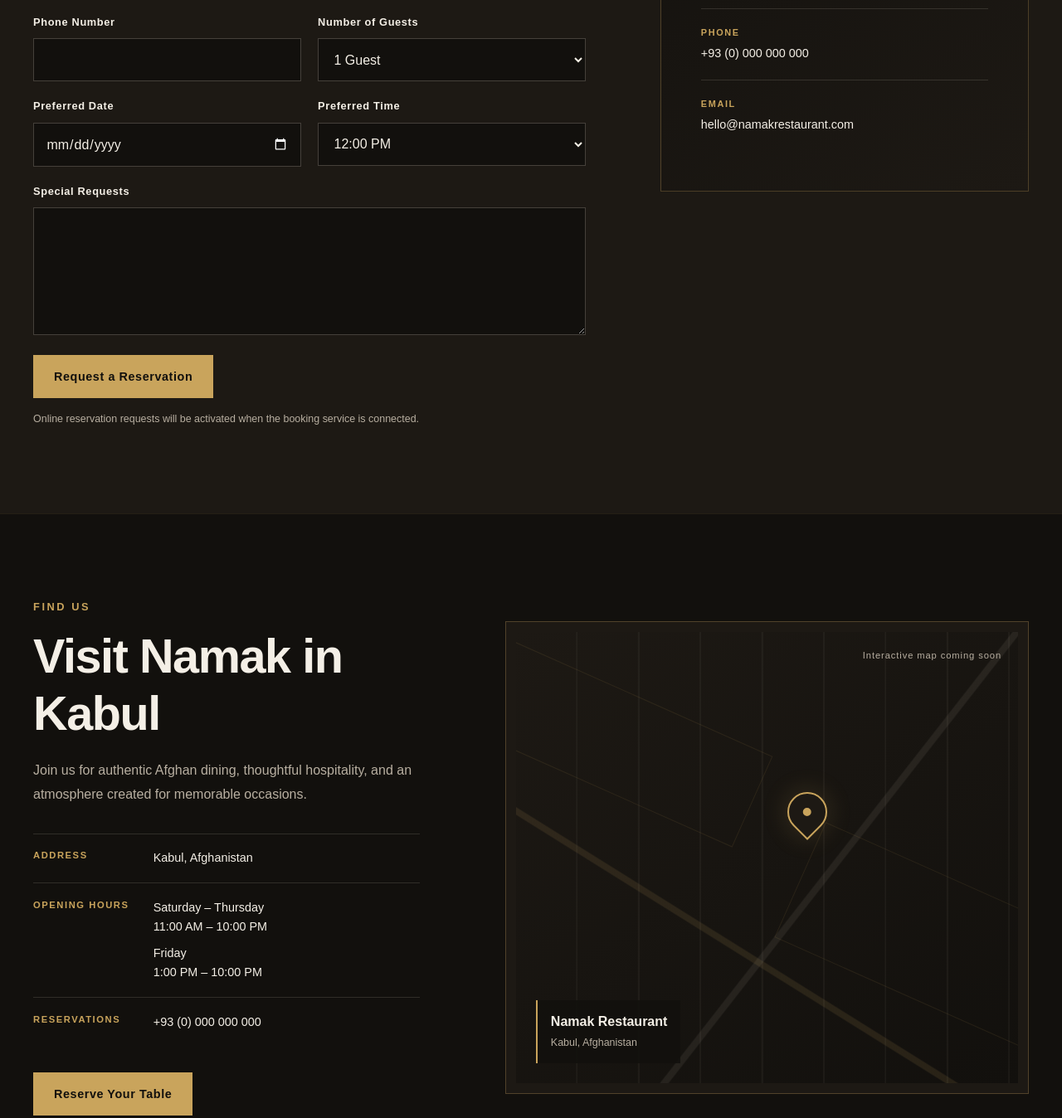
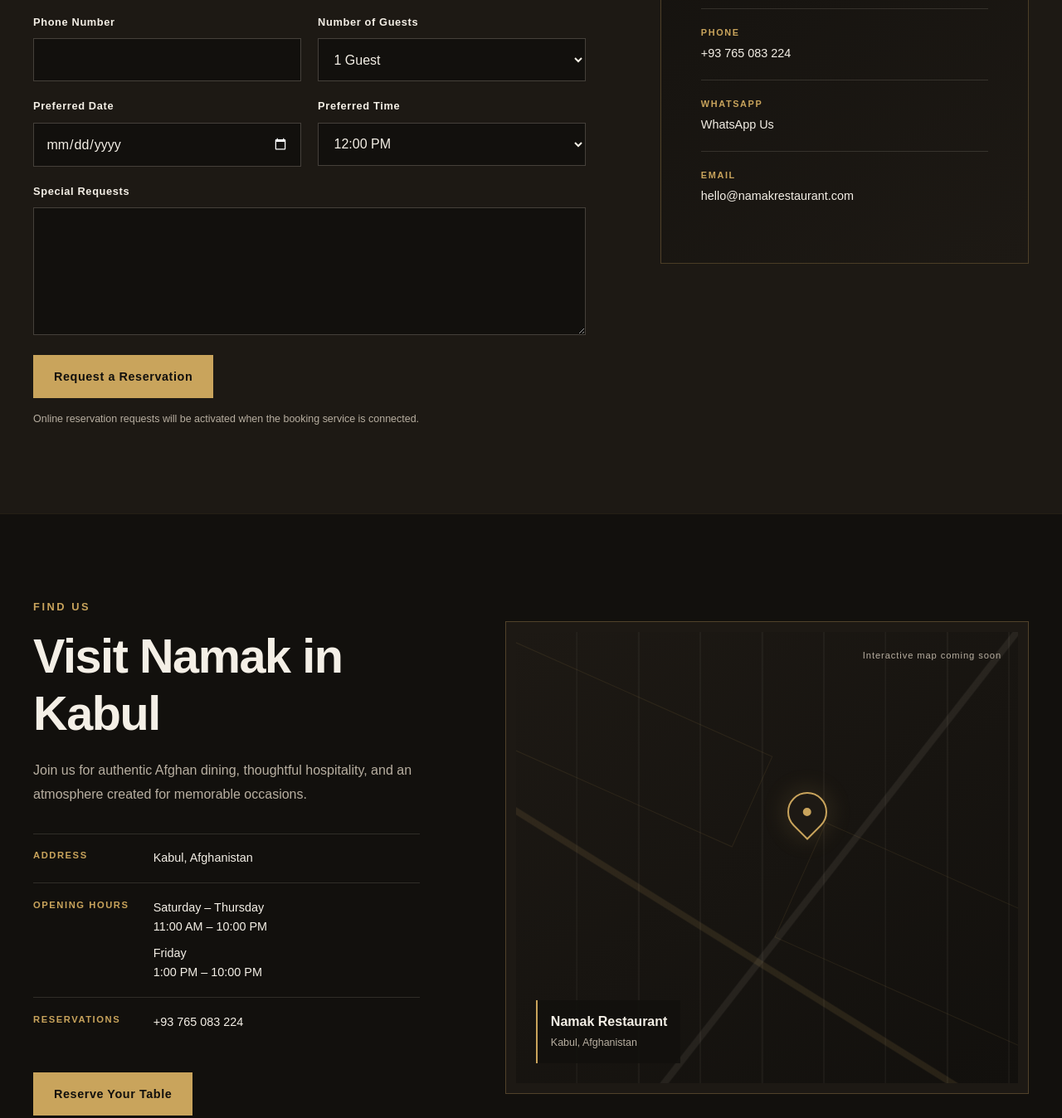
Before and after one commit to Totakhill/namak-restaurant, a plain HTML site: page index.html in a window 1280 px wide. Shown: the part 9163-10511 px from the top of the page at 83% size. Drawn offline with Linux system fonts and the light colour scheme.

Commit message:
docs: add project README and confirmed contact details

```diff
--- a/index.html
+++ b/index.html
@@ -608,7 +608,7 @@
 
             <aside class="contact-panel" id="contact" aria-labelledby="contact-title">
               <h3 id="contact-title">Visit Namak</h3>
-              <!-- Final verified contact details must replace these development values before launch. -->
+              <!-- Final verified restaurant address, opening hours, and email address must replace the current values before launch. -->
               <address>
                 <div class="contact-item">
                   <span class="contact-label">Location</span>
@@ -625,7 +625,19 @@
 
                 <div class="contact-item">
                   <span class="contact-label">Phone</span>
-                  <a class="contact-value" href="tel:+930000000000">+93 (0) 000 000 000</a>
+                  <a class="contact-value" href="tel:+93765083224">+93 765 083 224</a>
+                </div>
+
+                <div class="contact-item">
+                  <span class="contact-label">WhatsApp</span>
+                  <a
+                    class="contact-value"
+                    href="https://wa.me/93765083224"
+                    target="_blank"
+                    rel="noopener noreferrer"
+                  >
+                    WhatsApp Us
+                  </a>
                 </div>
 
                 <div class="contact-item">
@@ -653,7 +665,7 @@
                 </p>
               </header>
 
-              <!-- Final verified address, phone number, and opening hours must replace these values before launch. -->
+              <!-- Final verified restaurant street address and opening hours must replace the current values before launch. -->
               <dl class="location-details">
                 <div class="location-detail">
                   <dt class="location-label">Address</dt>
@@ -671,7 +683,7 @@
                 <div class="location-detail">
                   <dt class="location-label">Reservations</dt>
                   <dd class="location-value">
-                    <a href="tel:+93000000000">+93 (0) 000 000 000</a>
+                    <a href="tel:+93765083224">+93 765 083 224</a>
                   </dd>
                 </div>
               </dl>
@@ -730,9 +742,18 @@
 
           <div class="footer-column">
             <h2>Contact</h2>
-            <!-- Final verified contact details must replace these values before launch. -->
+            <!-- Final verified restaurant email address must replace the current email before launch. -->
             <ul class="footer-links">
-              <li><a href="tel:+93000000000">+93 (0) 000 000 000</a></li>
+              <li><a href="tel:+93765083224">+93 765 083 224</a></li>
+              <li>
+                <a
+                  href="https://wa.me/93765083224"
+                  target="_blank"
+                  rel="noopener noreferrer"
+                >
+                  WhatsApp Us
+                </a>
+              </li>
               <li>
                 <a href="mailto:hello@namakrestaurant.com">hello@namakrestaurant.com</a>
               </li>
```
Also changed, not shown: README.md (added).
